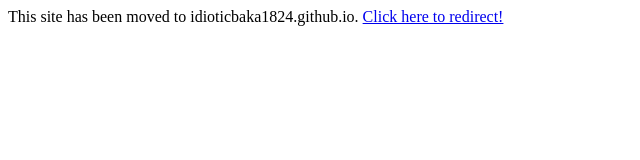
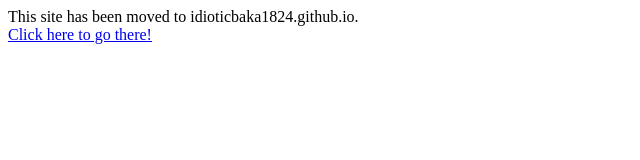
Before and after one commit to raadshaikh/raadshaikh.github.io, a plain HTML site: page index.html in a window 1280 px wide. Shown: the whole page, without its empty margins (0-640 px from the left). Drawn offline with Linux system fonts and the light colour scheme.

Commit message:
Update index.html

```diff
--- a/index.html
+++ b/index.html
@@ -3,6 +3,7 @@
 
   </head>
   <body>
-    This site has been moved to idioticbaka1824.github.io. <a href='idioticbaka1824.github.io'>Click here to redirect!</a>
+    This site has been moved to idioticbaka1824.github.io.
+    <br><a href='https://idioticbaka1824.github.io'>Click here to go there!</a>
   </body>
 </html>
```
